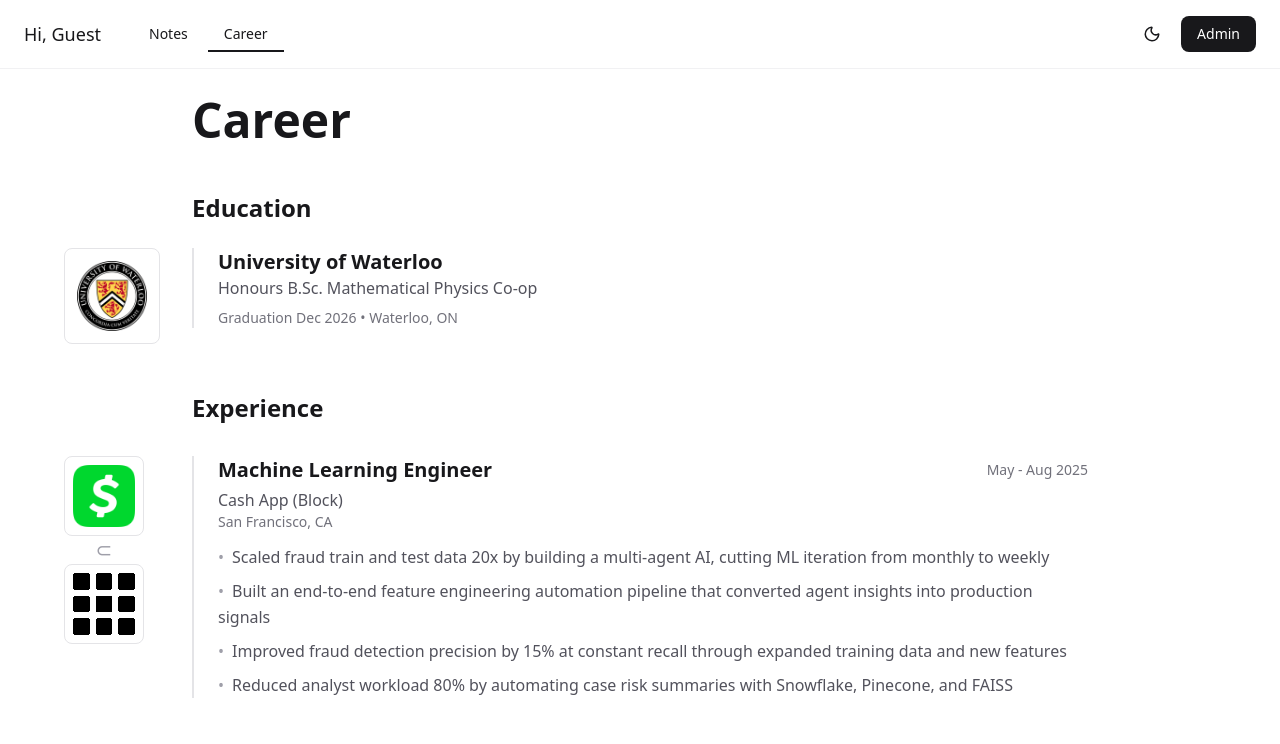
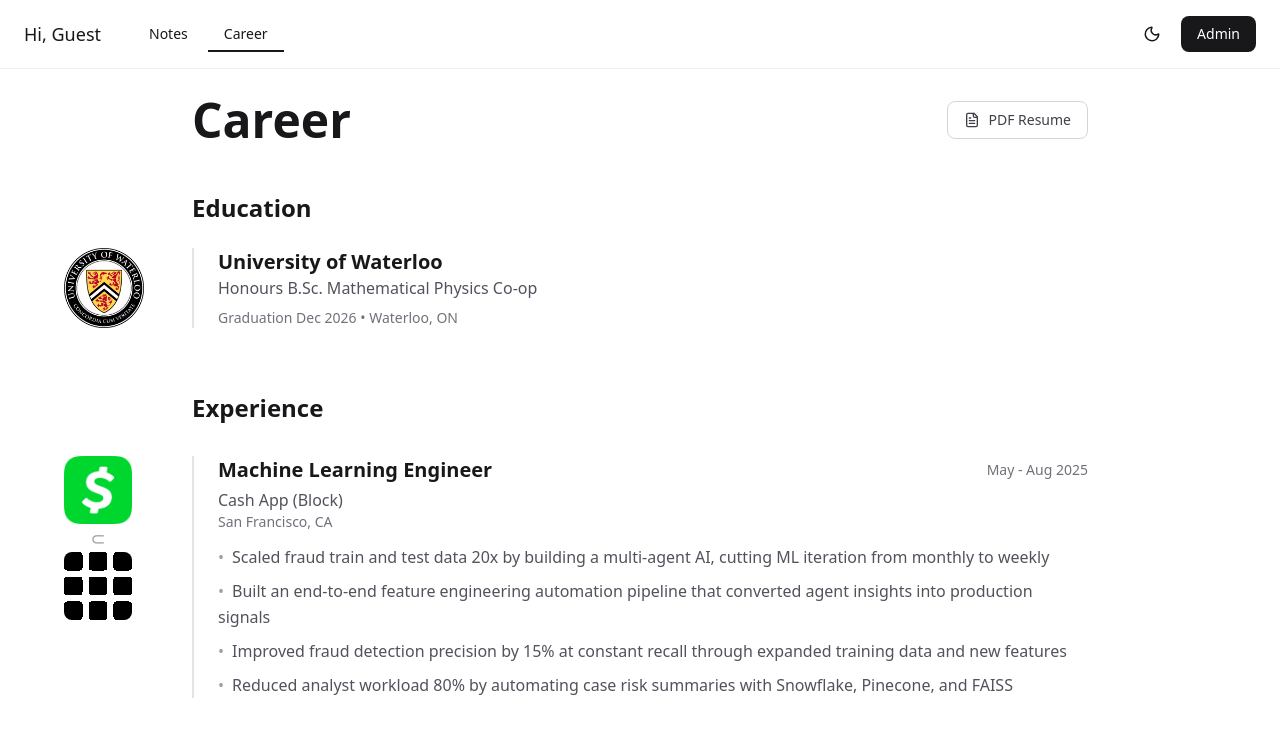
Before and after one commit to dvirzg/com, a React (Vite) app: page /career in a window 1280 px wide. Shown: the top 744 px of the page. Built offline with nearby package versions, Linux system fonts and the light colour scheme; no server answers; the database is empty.

Commit message:
final logos and pdf link

```diff
--- a/src/pages/Career.jsx
+++ b/src/pages/Career.jsx
@@ -1,5 +1,5 @@
 import { useState, useEffect, useRef } from 'react'
-import { ExternalLink } from 'lucide-react'
+import { ExternalLink, FileText } from 'lucide-react'
 
 const Career = () => {
   const [showStickyTitle, setShowStickyTitle] = useState(false)
@@ -51,6 +51,7 @@ const Career = () => {
       location: 'Toronto, ON',
       period: 'Jan - Aug 2024',
       logo: '/logos/intact.png',
+      logoStyle: 'contain',
       highlights: [
         'Prevented $3.1M annual logistical costs by applying causal ML for optimal interventions and success probabilities',
         'Increased prediction accuracy from 40% to 80% on sparse, high-dimensional data using autoencoders and external behavioral and socioeconomic datasets',
@@ -63,6 +64,7 @@ const Career = () => {
       location: 'Waterloo, ON',
       period: 'Sep 2024 – Apr 2025',
       logo: '/logos/watai-icon.jpeg',
+      logoStyle: 'cover',
       highlights: [
         'Led a 15-student team building personalized diabetes causal time-series models with healthcare startup Gluroo',
         'Created a simulator for insulin timing and dosage using personalized blood glucose trajectory modeling',
@@ -126,6 +128,15 @@ const Career = () => {
             <h1 ref={titleRef} className="text-4xl md:text-5xl font-bold text-zinc-900 dark:text-white">
               Career
             </h1>
+            <a
+              href="https://dvirzg.com/resume"
+              target="_blank"
+              rel="noopener noreferrer"
+              className="flex items-center gap-2 px-4 py-2 text-sm font-medium text-zinc-700 dark:text-zinc-300 hover:text-zinc-900 dark:hover:text-white border border-zinc-300 dark:border-zinc-700 hover:border-zinc-400 dark:hover:border-zinc-600 rounded-lg transition-colors"
+            >
+              <FileText size={16} />
+              PDF Resume
+            </a>
           </div>
 
           {/* Education */}
@@ -136,7 +147,7 @@ const Career = () => {
                 <img
                   src="/logos/waterloo.png"
                   alt="University of Waterloo logo"
-                  className="w-24 h-24 rounded-lg object-contain bg-white dark:bg-zinc-900 p-3 border border-zinc-200 dark:border-zinc-800"
+                  className="w-20 h-20 rounded-lg object-cover"
                   onError={(e) => { e.target.style.display = 'none' }}
                 />
               </div>
@@ -163,14 +174,14 @@ const Career = () => {
                           <img
                             src={exp.secondaryLogo}
                             alt={`${exp.company} secondary logo`}
-                            className="w-20 h-20 rounded-lg object-contain bg-white dark:bg-zinc-900 p-2 border border-zinc-200 dark:border-zinc-800"
+                            className="w-[68px] h-[68px] rounded-lg object-cover"
                             onError={(e) => { e.target.style.display = 'none' }}
                           />
-                          <span className="text-xl text-zinc-400 dark:text-zinc-600 -my-1">⊂</span>
+                          <span className="text-lg text-zinc-400 dark:text-zinc-600 -my-1">⊂</span>
                           <img
                             src={exp.logo}
                             alt={`${exp.company} logo`}
-                            className="w-20 h-20 rounded-lg object-contain bg-white dark:bg-zinc-900 p-2 border border-zinc-200 dark:border-zinc-800"
+                            className="w-[68px] h-[68px] rounded-lg object-cover"
                             onError={(e) => { e.target.style.display = 'none' }}
                           />
                         </div>
@@ -178,7 +189,7 @@ const Career = () => {
                         <img
                           src={exp.logo}
                           alt={`${exp.company} logo`}
-                          className="w-24 h-24 rounded-lg object-contain bg-white dark:bg-zinc-900 p-3 border border-zinc-200 dark:border-zinc-800"
+                          className={`w-20 h-20 rounded-lg ${exp.logoStyle === 'contain' ? 'object-contain' : 'object-cover'}`}
                           onError={(e) => { e.target.style.display = 'none' }}
                         />
                       )}
@@ -233,7 +244,7 @@ const Career = () => {
                       <img
                         src={project.logo}
                         alt={`${project.name} logo`}
-                        className="w-10 h-10 rounded-lg object-contain bg-white dark:bg-zinc-900 p-1.5 border border-zinc-200 dark:border-zinc-800 flex-shrink-0"
+                        className="w-10 h-10 rounded-lg object-cover flex-shrink-0"
                         onError={(e) => { e.target.style.display = 'none' }}
                       />
                     )}
```
